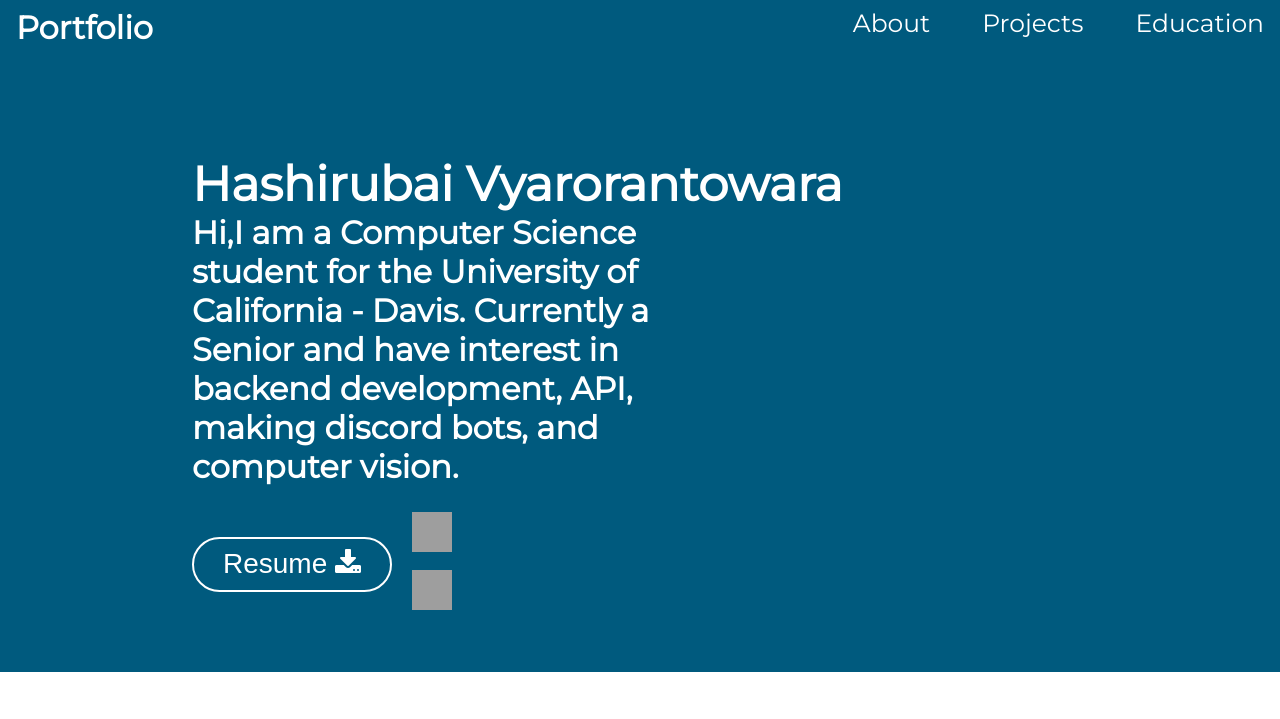
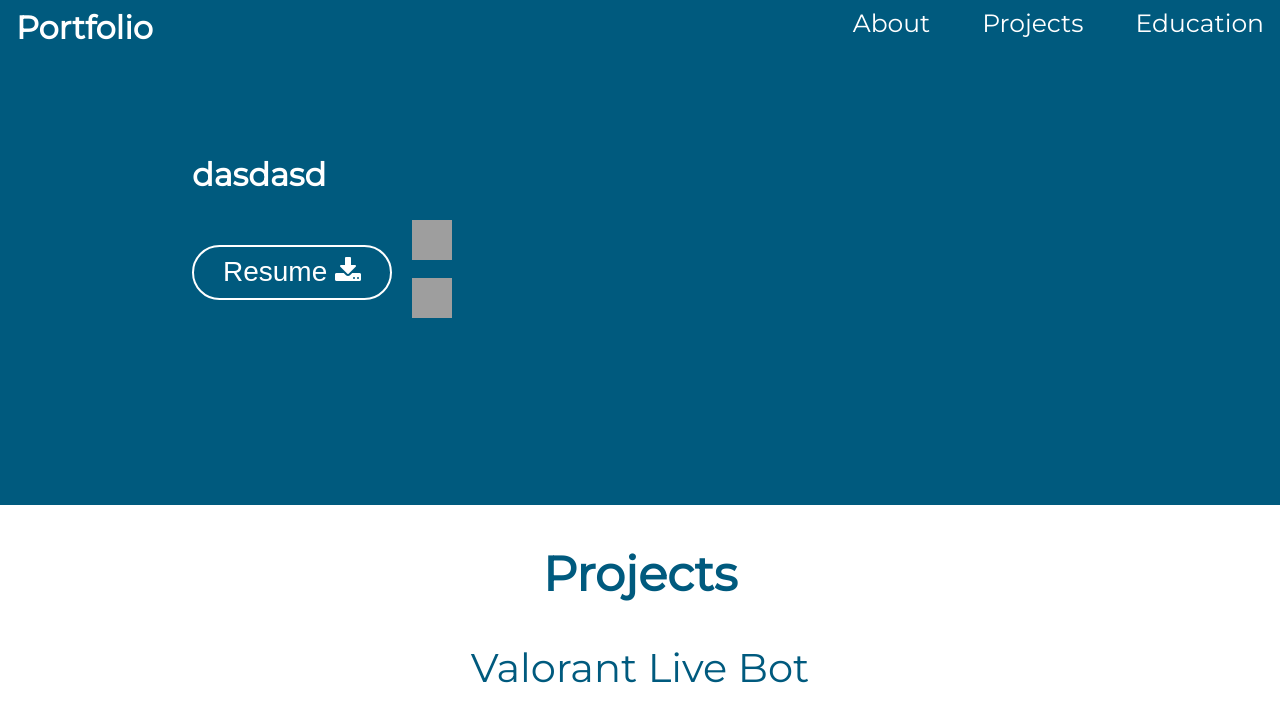
Before and after one commit to helloparthshah/hashiru-template, a plain HTML site: page index.html in a window 1280 px wide. Shown: the top 719 px of the page. Drawn offline with Linux system fonts and the light colour scheme; grey boxes are pictures that could not be loaded.

Commit message:
Update page content

```diff
--- a/index.html
+++ b/index.html
@@ -33,12 +33,12 @@
 
     <div class="about">
       <div class="about-block">
-        <h2 class="name" id="name">Hashirubai Vyarorantowara</h2>
+        <h2 class="name" id="name"></h2>
         <p class="info">
-          <b class="hi" id="summary">Hi,I am a Computer Science student for the University of California - Davis. Currently a Senior and have interest in backend development, API, making discord bots, and computer vision.</b>
+          <b class="hi" id="summary">dasdasd</b>
         </p>
         <div class="btn-div">
-          <a id="resume" download="resume" href="https://github.com/Harshil2107/harshil2107.github.io/raw/main/resources/Resume_Harshil_Patel.pdf">
+          <a id="resume" download="resume" href="">
             <button class="res-btn">
               Resume
               <i class="fa fa-download"></i>
```
